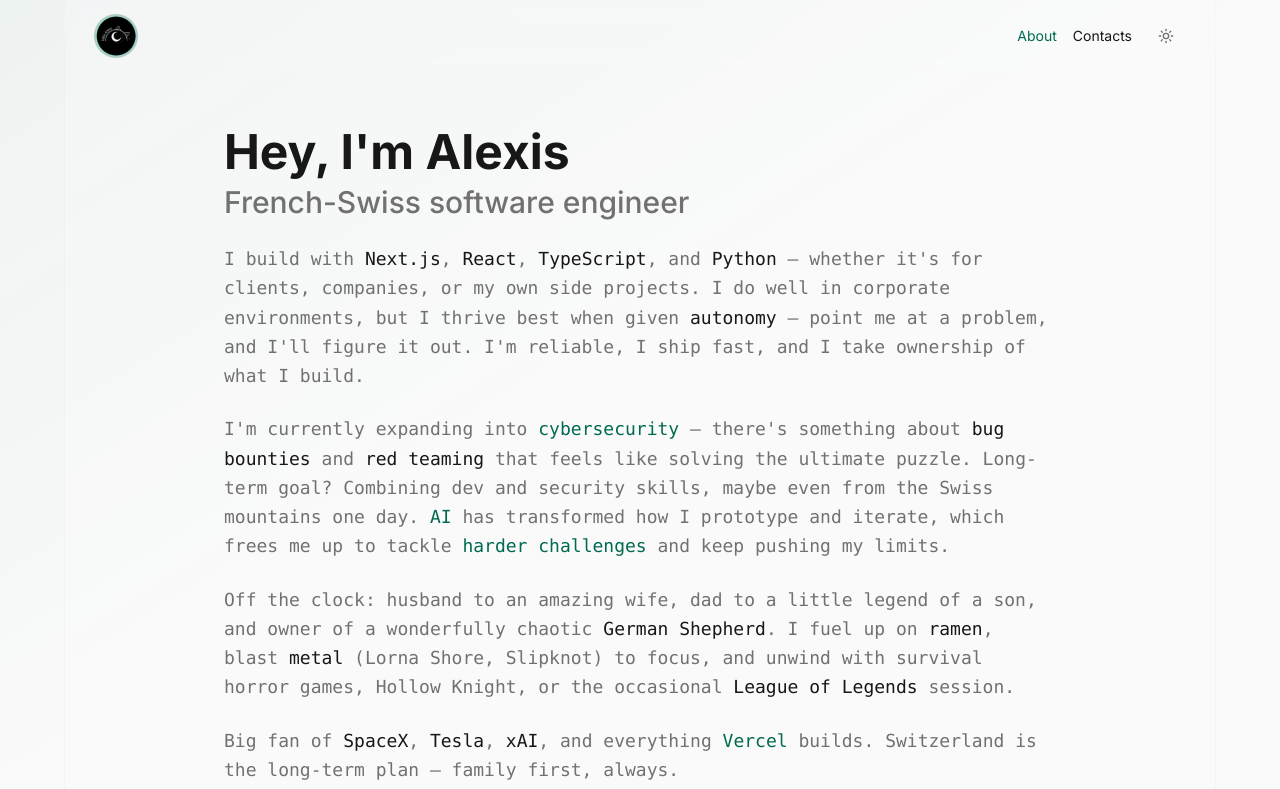
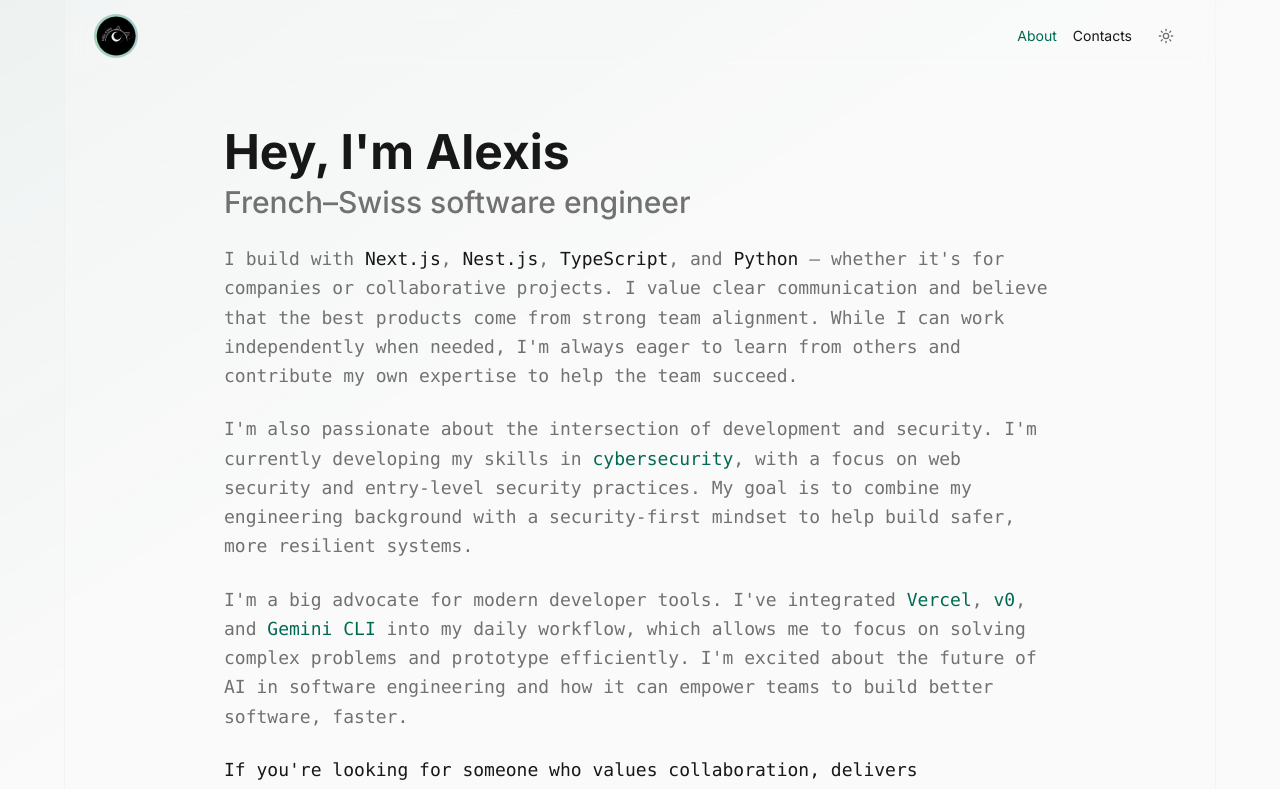
Before and after one commit to BakeNayk0/alexis-portfolio, a Next.js app: page /about in a window 1280 px wide. Shown: the top 789 px of the page. Built offline with nearby package versions, Linux system fonts and the light colour scheme.

Commit message:
update about

```diff
--- a/app/about/layout.tsx
+++ b/app/about/layout.tsx
@@ -1,6 +1,6 @@
 export const metadata = {
-  title: 'Next.js',
-  description: 'Generated by Next.js',
+  title: 'About | Alexis Sanchis',
+  description: 'Learn more about Alexis Sanchis, a Software Engineer specializing in Next.js, Nest.js, and Python.',
 }
 
 export default function RootLayout({
--- a/app/about/page.tsx
+++ b/app/about/page.tsx
@@ -4,67 +4,49 @@ const About = () => {
       <div className="text-muted-foreground gap-5 sm:gap-6 text-base sm:text-lg flex w-full flex-col font-mono">
         <div className="space-y-2">
           <h1 className="text-3xl sm:text-4xl md:text-5xl text-foreground font-bold font-sans">
-            Hey, I'm Alexis
+            Hey, I&apos;m Alexis
           </h1>
           <p className="text-xl sm:text-2xl md:text-3xl text-muted-foreground font-sans font-medium">
-            French-Swiss software engineer
+            French–Swiss software engineer
           </p>
         </div>
 
         <p className="leading-relaxed">
           I build with{" "}
           <span className="text-foreground font-medium">Next.js</span>,{" "}
-          <span className="text-foreground font-medium">React</span>,{" "}
+          <span className="text-foreground font-medium">Nest.js</span>,{" "}
           <span className="text-foreground font-medium">TypeScript</span>, and{" "}
           <span className="text-foreground font-medium">Python</span> — whether
-          it's for clients, companies, or my own side projects. I do well in
-          corporate environments, but I thrive best when given{" "}
-          <span className="text-foreground font-medium">autonomy</span> — point
-          me at a problem, and I'll figure it out. I'm reliable, I ship fast,
-          and I take ownership of what I build.
+          it&apos;s for companies or collaborative projects. I value clear
+          communication and believe that the best products come from strong team
+          alignment. While I can work independently when needed, I&apos;m always
+          eager to learn from others and contribute my own expertise to help the
+          team succeed.
         </p>
 
         <p className="leading-relaxed">
-          I'm currently expanding into{" "}
-          <span className="text-primary font-medium">cybersecurity</span> —
-          there's something about{" "}
-          <span className="text-foreground font-medium">bug bounties</span> and{" "}
-          <span className="text-foreground font-medium">red teaming</span> that
-          feels like solving the ultimate puzzle. Long-term goal? Combining dev
-          and security skills, maybe even from the Swiss mountains one day.{" "}
-          <span className="text-primary font-medium">AI</span> has transformed
-          how I prototype and iterate, which frees me up to tackle{" "}
-          <span className="text-primary font-medium">harder challenges</span>{" "}
-          and keep pushing my limits.
+          I&apos;m also passionate about the intersection of development and
+          security. I&apos;m currently developing my skills in{" "}
+          <span className="text-primary font-medium">cybersecurity</span>, with
+          a focus on web security and entry-level security practices. My goal is
+          to combine my engineering background with a security-first mindset to
+          help build safer, more resilient systems.
         </p>
 
         <p className="leading-relaxed">
-          Off the clock: husband to an amazing wife, dad to a little legend of a
-          son, and owner of a wonderfully chaotic{" "}
-          <span className="text-foreground font-medium">German Shepherd</span>.
-          I fuel up on{" "}
-          <span className="text-foreground font-medium">ramen</span>, blast{" "}
-          <span className="text-foreground font-medium">metal</span> (Lorna
-          Shore, Slipknot) to focus, and unwind with survival horror games,
-          Hollow Knight, or the occasional{" "}
-          <span className="text-foreground font-medium">League of Legends</span>{" "}
-          session.
-        </p>
-
-        <p className="leading-relaxed">
-          Big fan of <span className="text-foreground font-medium">SpaceX</span>
-          , <span className="text-foreground font-medium">Tesla</span>,{" "}
-          <span className="text-foreground font-medium">xAI</span>, and
-          everything <span className="text-primary font-medium">Vercel</span>{" "}
-          builds. Switzerland is the long-term plan — family first, always.
+          I&apos;m a big advocate for modern developer tools. I&apos;ve
+          integrated <span className="text-primary font-medium">Vercel</span>,{" "}
+          <span className="text-primary font-medium">v0</span>, and{" "}
+          <span className="text-primary font-medium">Gemini CLI</span> into my
+          daily workflow, which allows me to focus on solving complex problems
+          and prototype efficiently. I&apos;m excited about the future of AI in
+          software engineering and how it can empower teams to build better
+          software, faster.
         </p>
 
         <p className="text-foreground leading-relaxed">
-          If you're looking for someone who can work independently, deliver
-          consistently, and actually cares about what they ship — let's talk.{" "}
-          <span className="text-muted-foreground">
-            (Ramen recommendations also welcome.)
-          </span>
+          If you&apos;re looking for someone who values collaboration, delivers
+          consistently, and is always eager to learn — let&apos;s talk.{" "}
         </p>
       </div>
     </div>
--- a/components/hero-title.tsx
+++ b/components/hero-title.tsx
@@ -71,32 +71,28 @@ export const HeroTitle = () => {
       </div>
 
       <p className="max-w-lg mx-auto lg:mx-0 text-center lg:text-left text-muted-foreground leading-relaxed opacity-0 animate-fade-up stagger-3">
-        French–Swiss software engineer working with{" "}
+        French–Swiss software engineer focused on{" "}
         <span className="text-primary-600 dark:text-primary-300 font-medium">
           Next.js
         </span>
         ,{" "}
         <span className="text-primary-600 dark:text-primary-300 font-medium">
-          React
+          Nest.js
         </span>
         , and{" "}
         <span className="text-primary-600 dark:text-primary-300 font-medium">
           Python
         </span>
-        . I like to build things — I use{" "}
+        . I&apos;m a collaborative developer who values continuous learning and
+        building reliable applications. I enjoy using{" "}
         <span className="text-primary-600 dark:text-primary-300 font-medium">
-          AI
+          modern AI tools
         </span>{" "}
-        to prototype fast and iterate quickly, then tighten everything up with
-        proper structure, testing, and review. Currently exploring{" "}
+        to work efficiently and am currently expanding my skills into{" "}
         <span className="text-primary-600 dark:text-primary-300 font-medium">
           cybersecurity
         </span>{" "}
-        to keep pushing into more{" "}
-        <span className="text-primary-600 dark:text-primary-300 font-medium">
-          challenging
-        </span>{" "}
-        territory.
+        to build safer systems.
       </p>
     </div>
   );
```
